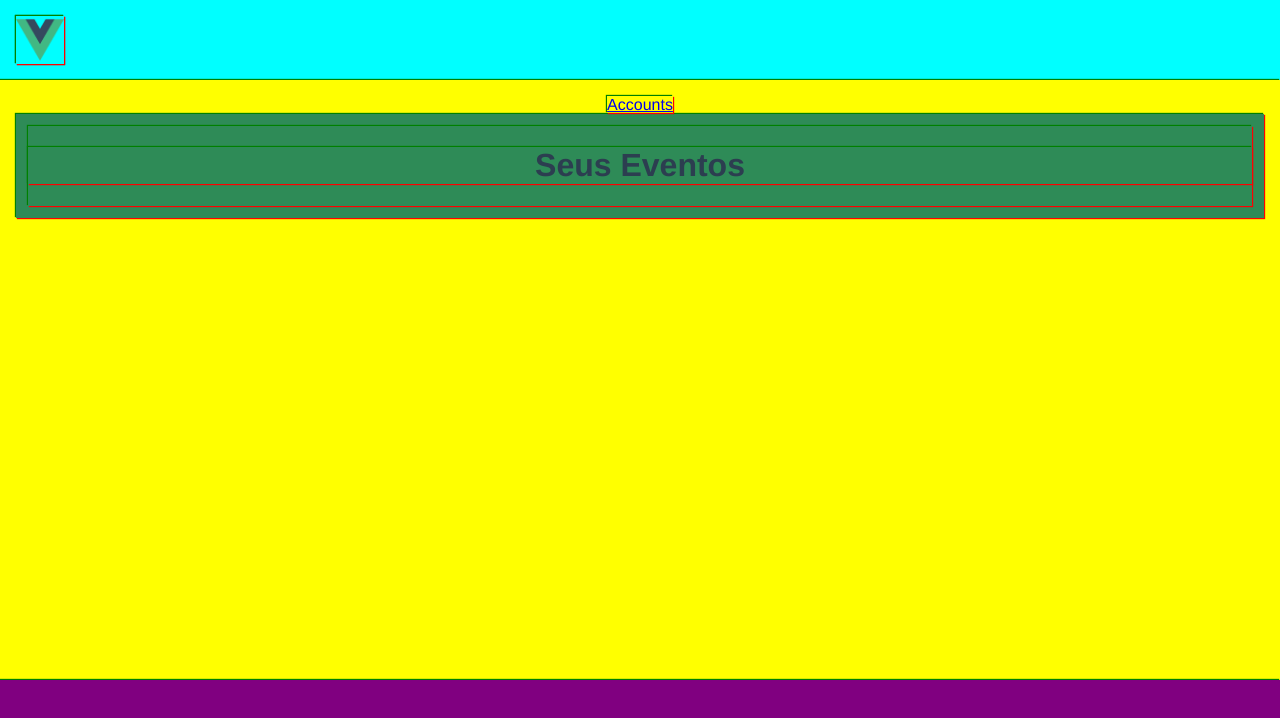
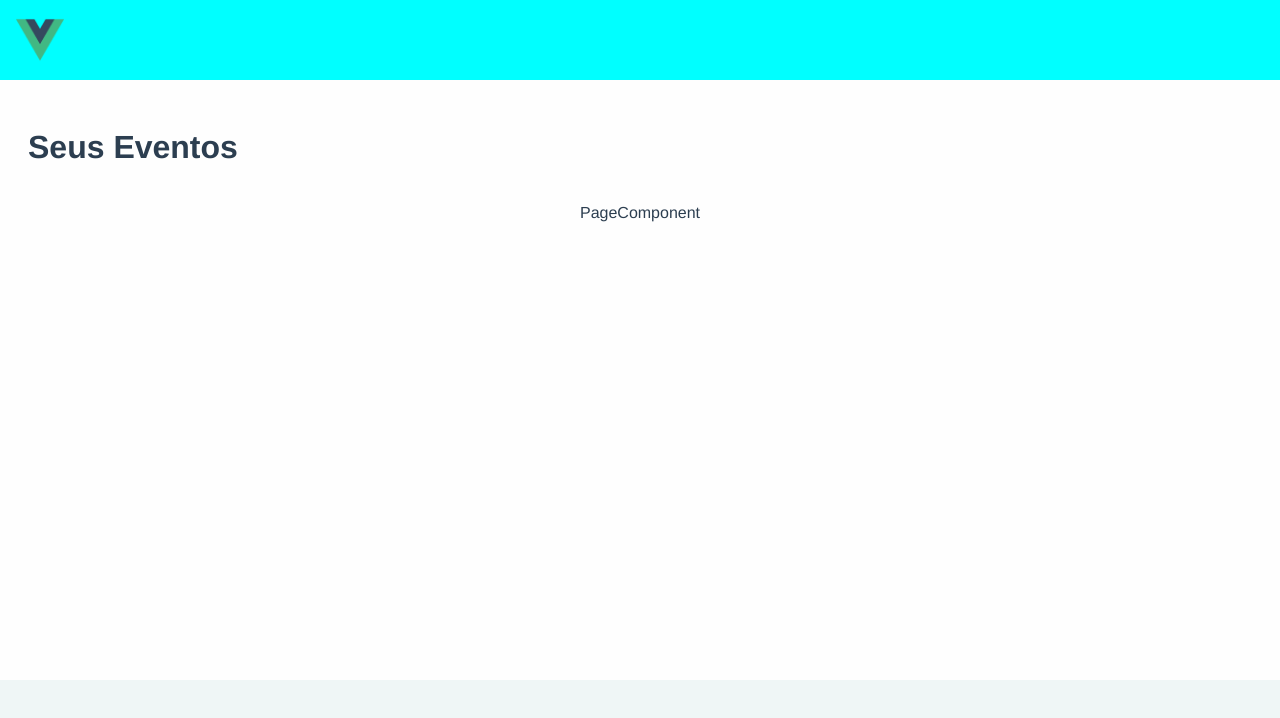
Before and after one commit to caiocgmspi/bits-events-frontend, a Vue app: page / in a window 1280 px wide. Shown: the top 718 px of the page. Built offline with nearby package versions, Linux system fonts and the light colour scheme.

Commit message:
Ajustes Gerais

```diff
--- a/src/App.vue
+++ b/src/App.vue
@@ -1,8 +1,8 @@
 <template>
   <div id="app">
-    <HeaderApp />
+    <HeaderApp v-if="base !== 'login'"/>
     <MainApp />
-    <FooterApp />
+    <FooterApp v-if="base !== 'login'"/>
   </div>
 </template>
 
@@ -10,6 +10,7 @@
 import MainApp from './components/MainApp.vue'
 import HeaderApp from './components/HeaderApp.vue'
 import FooterApp from './components/FooterApp.vue'
+import { ref } from 'vue';
 
 export default {
   name: 'App',
@@ -17,15 +18,26 @@ export default {
     MainApp,
     HeaderApp,
     FooterApp
+  },
+  data() {
+    return  {
+      base : ref(null)
+    }
+  },
+  mounted: function(){
+   let baseAux = document?.location.href?.split('/');
+   this.base = baseAux[baseAux?.length - 1];
   }
 }
 </script>
 
 <style>
 
+  @import './assets/styles.css';
+
 *{
   box-sizing: border-box;
-  box-shadow: 1px 1px 1px red, -1px -1px 1px green;
+  /* box-shadow: 1px 1px 1px red, -1px -1px 1px green; */
 }
 
 #app {
--- a/src/components/FooterApp.vue
+++ b/src/components/FooterApp.vue
@@ -13,7 +13,7 @@
     display: flex;
     flex-wrap: wrap;
     width: 100%;
-    background-color: purple;
+    background-color: var(--bg-template-ice);
     padding: 1rem 1rem;
     min-height: 120px;
 }
--- a/src/components/MainApp.vue
+++ b/src/components/MainApp.vue
@@ -4,7 +4,6 @@
 
 <template>
     <div id="main-app">
-        <router-link to="/accounts">Accounts</router-link>
         <router-view></router-view>
     </div>
 </template>
@@ -12,7 +11,7 @@
 <style scoped>
 #main-app{
     padding: 1rem 1rem;
-    background-color: yellow;
+    background-color: var(--bg-template);
     flex-grow: 1;
 }
 </style>
--- a/src/components/pageParts/PageComponent.vue
+++ b/src/components/pageParts/PageComponent.vue
@@ -18,7 +18,7 @@ defineProps({
             </h1>
         </div>
         <div class="page-content">
-
+            <slot></slot>
         </div>
     </div>
 </template>
@@ -28,7 +28,15 @@ defineProps({
     display: flex;
     flex-direction: column;
     width: 100%;
-    background-color: seagreen;
     padding: 0.75rem 0.75em;
 }
+
+.page-header h1{
+    text-align: left;
+    padding: 0 0 !important;
+}
+
+.page-content {
+    margin-top: 1rem;
+}
 </style>
```
